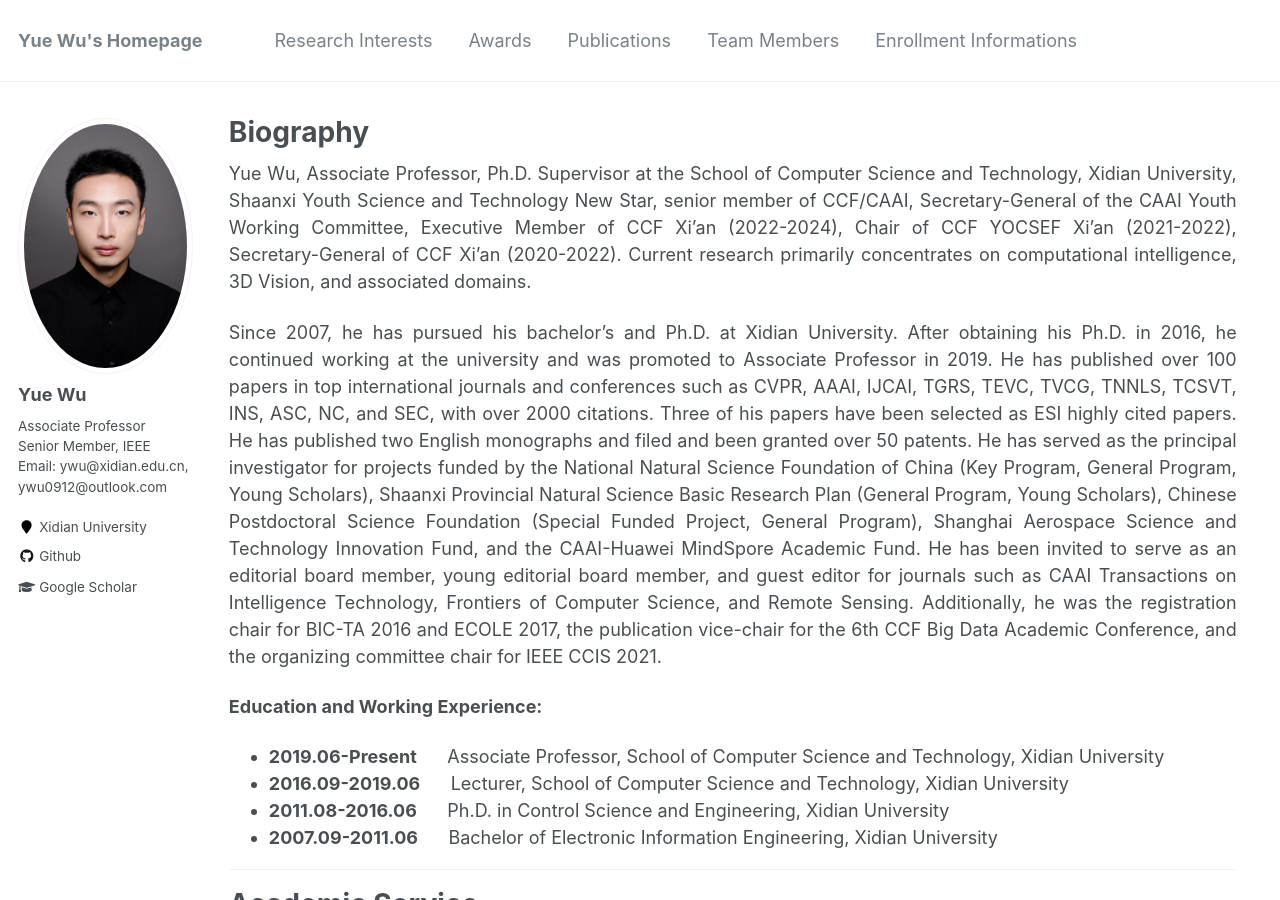
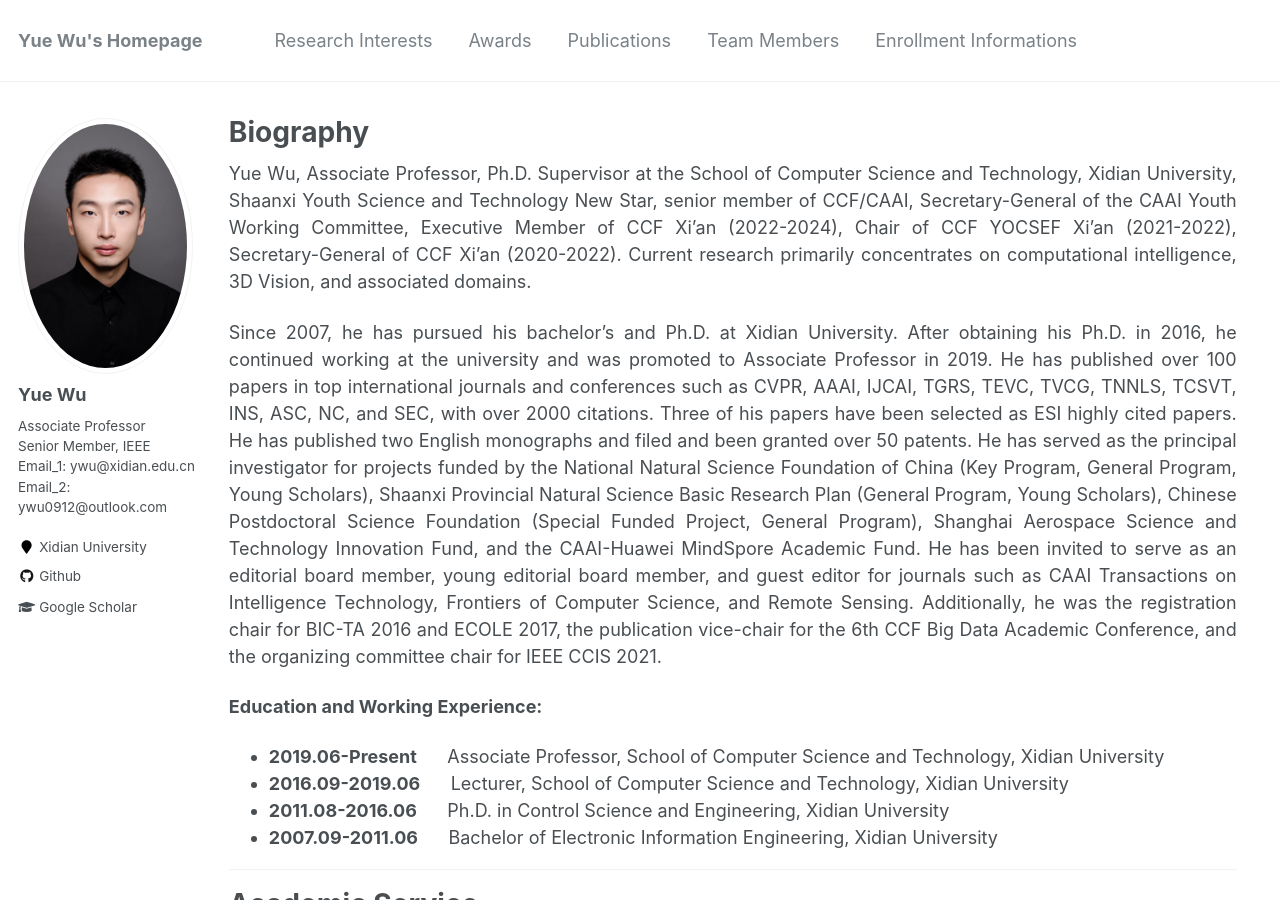
Before and after one commit to ywuchina/ywuchina.github.io, a Jekyll site: the page built from _pages/home.md, in a window 1280 px wide and 900 px high. Built offline with Jekyll 4.4.1, drawn with Linux system fonts in a browser that asks for light colours.

Commit message:
Update _config.yml

```diff
--- a/_config.yml
+++ b/_config.yml
@@ -84,7 +84,7 @@ analytics:
 author:
   name             : "Yue Wu"
   avatar           :  "yue_wu.jpeg"
-  bio              : "Associate Professor<br>Senior Member, IEEE<br>Email: ywu@xidian.edu.cn, ywu0912@outlook.com"
+  bio              : "Associate Professor<br>Senior Member, IEEE<br>Email_1: ywu@xidian.edu.cn<br>Email_2: ywu0912@outlook.com"
   location         : "Xidian University"
   employer         : #
   pubmed           : #"https://www.ncbi.nlm.nih.gov/pubmed/?term=john+snow"
```
